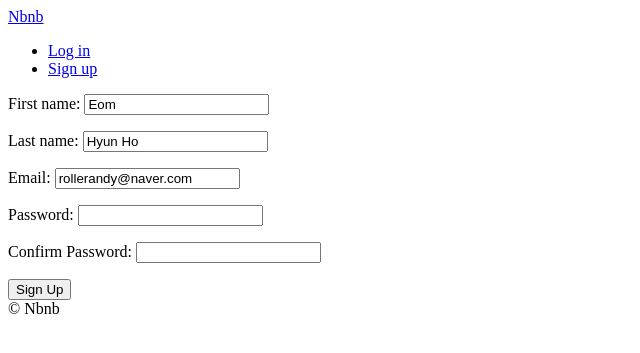
After one commit to startFromBottom/airbnb-clone, a Django app: page /users/signup in a window 1280 px wide. The commit adds this page. Shown: the top 353 px of the page, without its empty margins (0-640 px from the left). Run offline with Django 3.2, Linux system fonts and the light colour scheme.

Commit message:
implement sign up part manually

```diff
--- a/templates/partials/nav.html
+++ b/templates/partials/nav.html
@@ -5,7 +5,8 @@
     {% if user.is_authenticated %}
         <li><a href="{% url "users:logout" %}">Log out</a></li>
     {% else %}
-        <li><a href="{% url "users:login" %}">Login</a></li>
+        <li><a href="{% url "users:login" %}">Log in</a></li>
+        <li><a href="{% url "users:signup" %}">Sign up</a></li>
     {% endif %}
 
 </ul>
--- /dev/null
+++ b/templates/users/signup.html
@@ -0,0 +1,16 @@
+{% extends "base.html" %}
+
+{% block page_title %}
+    Sign Up
+{% endblock page_title %}
+
+{% block search-bar %}
+{% endblock search-bar %}
+
+{% block content %}
+    <form method="POST" action="{% url "users:signup" %}">
+        {% csrf_token %}
+        {{form.as_p}}
+        <button>Sign Up</button>
+    </form>
+{% endblock content %}
--- a/users/forms.py
+++ b/users/forms.py
@@ -18,3 +18,40 @@ class LoginForm(forms.Form):
                 self.add_error("password", forms.ValidationError("Password is wrong"))
         except models.User.DoesNotExist:
             self.add_error("email", forms.ValidationError("User does not exist"))
+
+
+class SignUpForm(forms.Form):
+
+    first_name = forms.CharField(max_length=80)
+    last_name = forms.CharField(max_length=80)
+    email = forms.EmailField()
+    password = forms.CharField(widget=forms.PasswordInput)
+    password1 = forms.CharField(widget=forms.PasswordInput, label="Confirm Password")
+
+    def clean_email(self):
+        email = self.cleaned_data.get("email")
+        try:
+            models.User.objects.get(email=email)
+            raise forms.ValidationError("User already exists with that email")
+        except models.User.DoesNotExist:
+            return email
+
+    def clean_password1(self):
+        password = self.cleaned_data.get("password")
+        password1 = self.cleaned_data.get("password1")
+
+        if password != password1:
+            raise forms.ValidationError("Password confirmation does not match")
+        else:
+            return password
+
+    def save(self):
+        first_name = self.cleaned_data.get("first_name")
+        last_name = self.cleaned_data.get("last_name")
+        email = self.cleaned_data.get("email")
+        password = self.cleaned_data.get("password")
+
+        user = models.User.objects.create_user(email, email, password)
+        user.first_name = first_name
+        user.last_name = last_name
+        user.save()
--- a/users/urls.py
+++ b/users/urls.py
@@ -6,4 +6,5 @@ app_name = "users"
 urlpatterns = [
     path("login", views.LoginView.as_view(), name="login"),
     path("logout", views.log_out, name="logout"),
+    path("signup", views.SignUpView.as_view(), name="signup"),
 ]
--- a/users/views.py
+++ b/users/views.py
@@ -1,7 +1,6 @@
-from django.views import View
 from django.views.generic import FormView
 from django.urls import reverse_lazy
-from django.shortcuts import render, redirect, reverse
+from django.shortcuts import redirect, reverse
 from django.contrib.auth import authenticate, login, logout
 from . import forms
 
@@ -25,3 +24,25 @@ class LoginView(FormView):
 def log_out(request):
     logout(request)
     return redirect(reverse("core:home"))
+
+
+class SignUpView(FormView):
+
+    template_name = "users/signup.html"
+    form_class = forms.SignUpForm
+    success_url = reverse_lazy("core:home")
+    initial = {
+        "first_name": "Eom",
+        "last_name": "Hyun Ho",
+        "email": "rollerandy@naver.com",
+    }
+
+    def form_valid(self, form):
+        form.save()
+        email = form.cleaned_data.get("email")
+        password = form.cleaned_data.get("password")
+        user = authenticate(self.request, username=email, password=password)
+        if user is not None:
+            login(self.request, user)
+
+        return super().form_valid(form)
```
